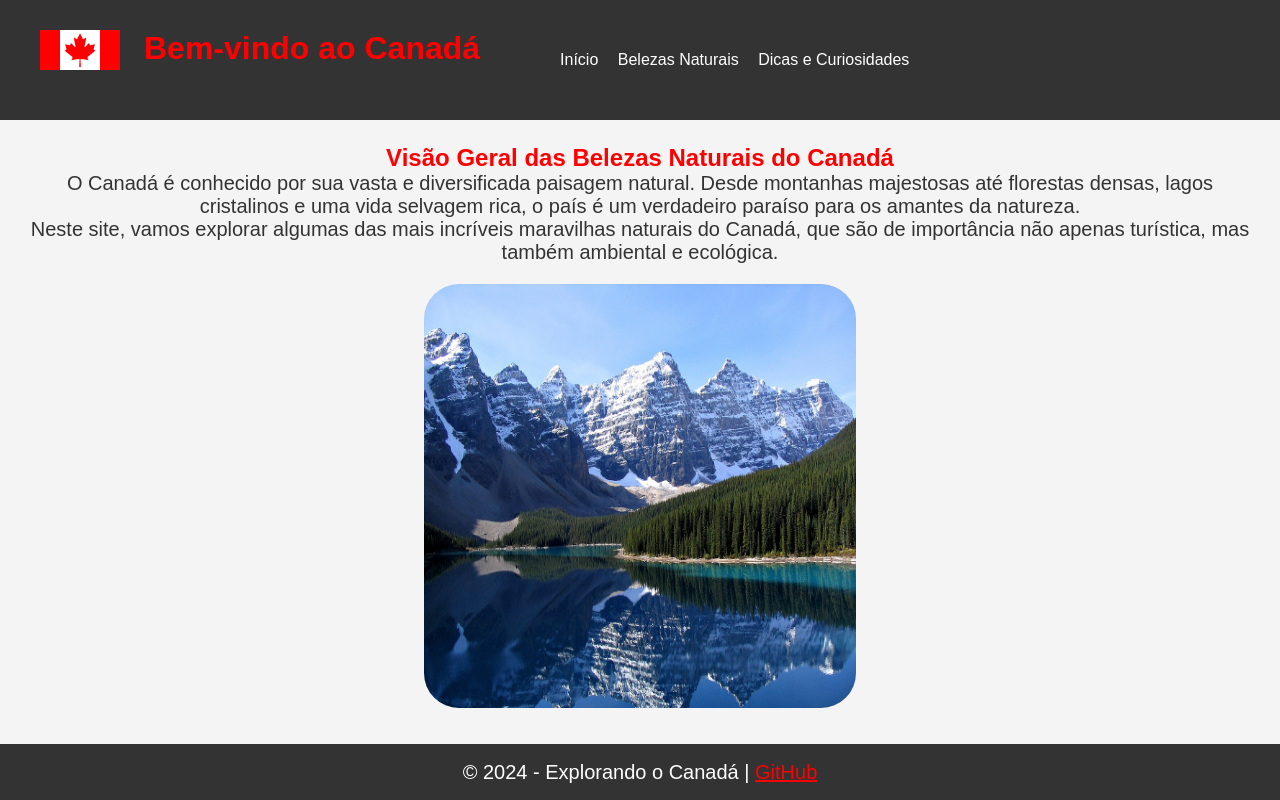
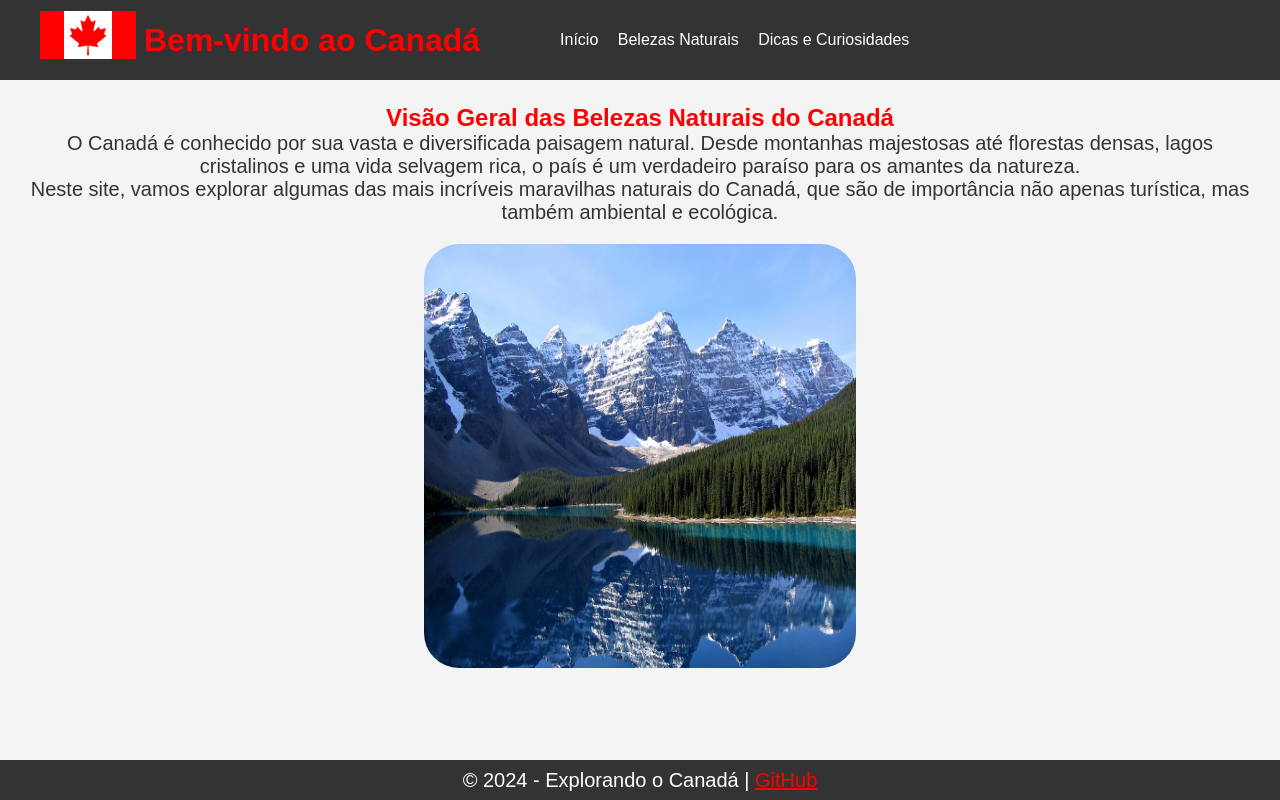
Before and after one commit to brunodias0903/canada-beautiful-places, a plain HTML site: page index.html in a window 1280 px wide. Drawn offline with Linux system fonts and the light colour scheme.

Commit message:
feat: update header and styling

```diff
--- a/assets/css/styles.css
+++ b/assets/css/styles.css
@@ -21,7 +21,7 @@ body {
 
 header {
   display: flex;
-  height: 15vh;
+  height: 10vh;
   background-color: #333;
   color: white;
   align-items: center;
@@ -66,7 +66,7 @@ img {
 }
 
 footer {
-  height: 7vh;
+  height: 5vh;
   display: flex;
   background-color: #333;
   color: white;
@@ -93,13 +93,16 @@ iframe {
   margin-top: 20px;
 }
 
-.title-image-container {
+.header-container {
   display: flex;
-  gap: 3vh;
+  flex-direction: row;
+  align-items: center;
+  gap: 1vh;
 }
 
 .canada-logo {
-  height: 5vh;
+  height: 6vh;
+  margin-top: 10px;
 }
 
 .github-link {
@@ -107,7 +110,7 @@ iframe {
 }
 
 main {
-  height: 78vh;
+  height: 85vh;
 }
 
 .tips-main {
--- a/index.html
+++ b/index.html
@@ -8,10 +8,11 @@
   </head>
   <body>
     <header>
-      <div class="title-image-container">
+      <div class="header-container">
         <img src="/assets/images/canada_logo.png" class="canada-logo" />
         <h1>Bem-vindo ao Canadá</h1>
       </div>
+
       <nav>
         <ul>
           <li><a href="/index.html">Início</a></li>
```
Also changed, not shown: assets/pages/beautiful_places.html (+2 -1 lines), assets/pages/tips_curiosities.html (+2 -1 lines).
